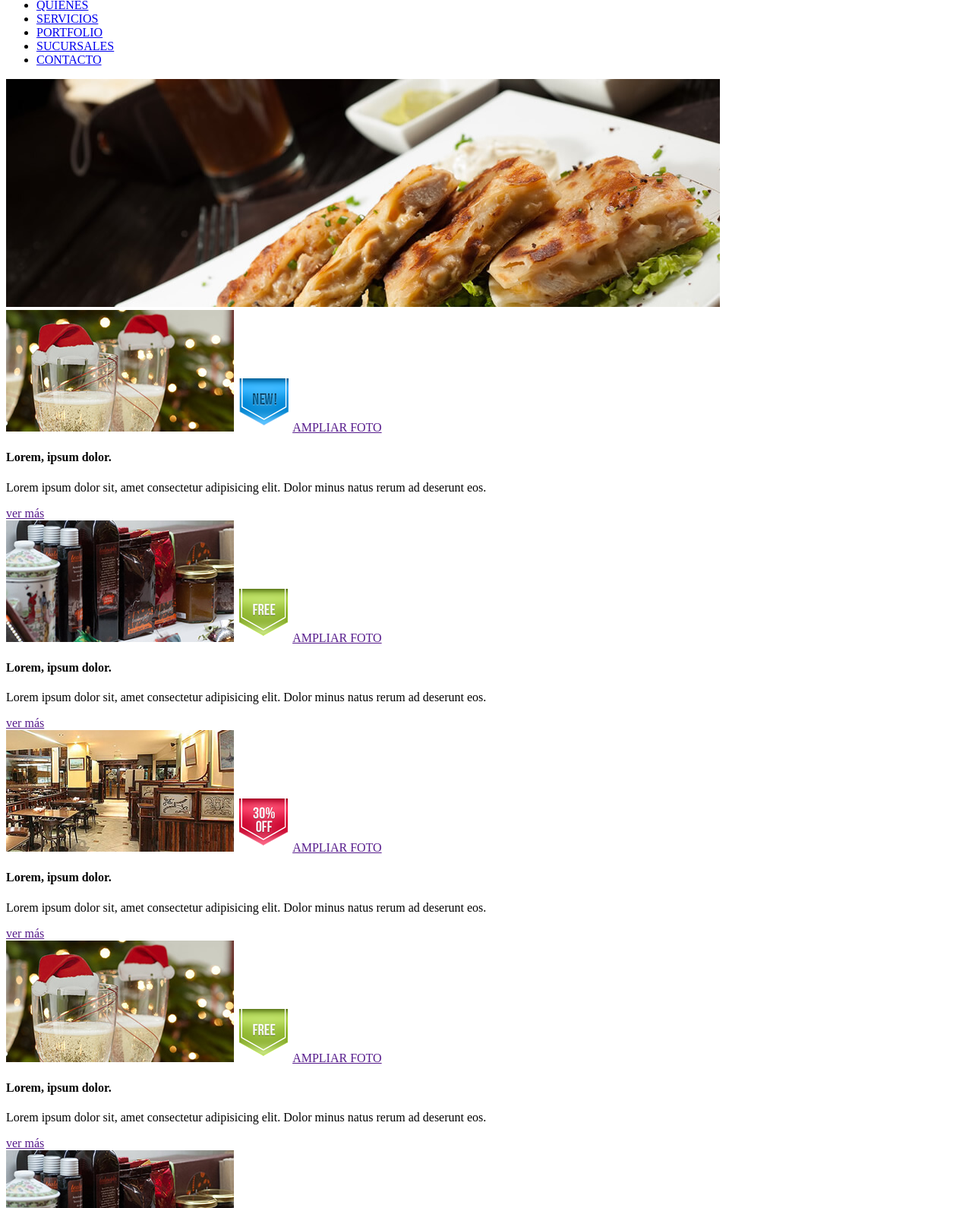
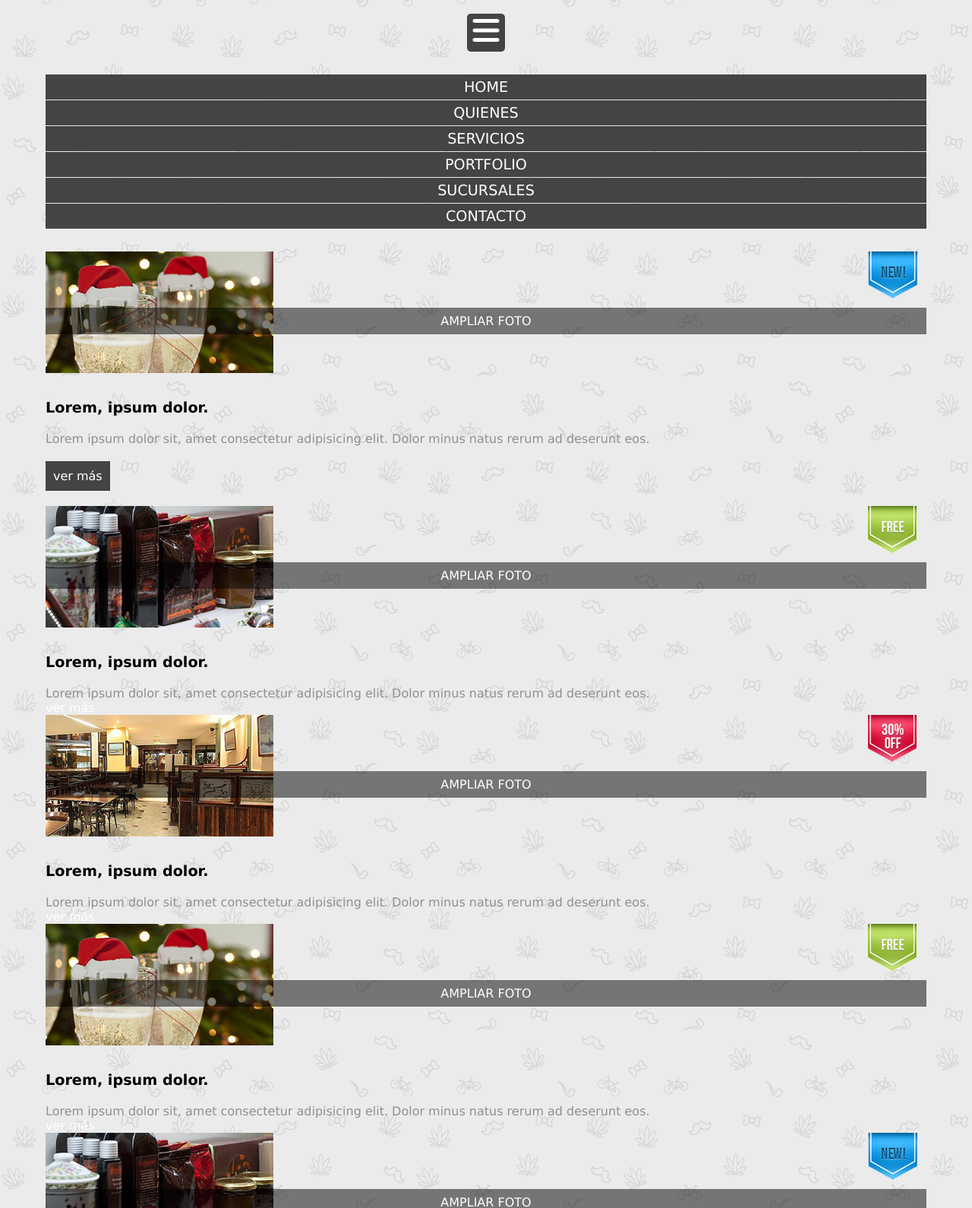
Before and after one commit to PabloMas060/kitchening, a website: page views/home.html in a window 1280 px wide. Shown: the part 206-1796 px from the top of the page at 76% size. Drawn offline with Linux system fonts and the light colour scheme.

Commit message:
Agrego css home

```diff
--- /dev/null
+++ b/public/css/general.css
@@ -0,0 +1,26 @@
+:root {
+    --colorRojo: #b81e14;
+    --colorGris: #92908b;
+    --colorGrisOscuro: #444444;
+}
+
+
+* {
+    box-sizing: border-box;
+    margin: 0 auto;
+    padding: 0;
+}
+
+body {
+    font-family: Verdana, Geneva, Tahoma, sans-serif;
+    max-width: 1180px;
+    background-image: url('/img/bg-body.png');
+    padding: 10px;
+}
+a {
+    text-decoration: none;
+    color: white;
+}
+li {
+    list-style: none;
+}
--- /dev/null
+++ b/public/css/home.css
@@ -0,0 +1,109 @@
+/* Header */
+.home__header {
+    text-align: center;
+}
+
+.home__header__img--logo {
+    margin: 0 auto 30px;
+    width: 180px;
+
+}
+
+.home__header__img--logo img {
+    width: 100%;
+    border-radius: 50%;
+    border: solid 2px var(--colorGris);
+}
+
+.home__header__a--bars {
+    background-color: var(--colorGrisOscuro);
+    margin: 0 auto 30px;
+    display: inline-block;
+    width: 50px;
+    height: 50px;
+    font-size: 2.5rem;
+    border-radius: 5px;
+}
+
+.home__header__nav--menu ul li {
+    background-color: var(--colorGrisOscuro);
+    width: 100%;
+    margin-bottom: 1px;
+    font-size: 1.2rem;
+    padding: 5px;
+}
+
+.home__header__nav--menu ul li:last-child {
+    margin-bottom: 0;
+}
+
+
+
+
+
+
+
+
+/* Main */
+
+.home__main__section--banner {
+    display: none;
+}
+
+.home__main__section--products {
+    margin-top: 30px;
+}
+
+.home__main__section__article--image--container {
+    position: relative;
+    margin-bottom: 30px;
+}
+
+.home__main__section__article--sticker {
+    position: absolute;
+    top: 0;
+    right: 10px;
+}
+
+.home__main__section__article--image--container a {
+    position: absolute;
+    top: 45%;
+    left: 0;
+  width: 100%;
+  text-align: center;
+  background-color: rgba(0, 0, 0, 0.5);
+  padding: 8px;
+}
+.home__main__section__article--title {
+    margin: 20px 0;
+    font-size: 1.2rem;
+}
+.home__main__section__article--description {
+    color: var(--colorGris);
+}
+.home__main__section__article--button {
+    display: inline-block;
+    padding: 10px;
+    margin: 20px 0;
+    background-color: var(--colorGrisOscuro);
+}
+
+
+
+
+
+
+/* Footer */
+
+.home__footer__nav--menu ul li {
+    background-color: var(--colorRojo);
+    width: 100%;
+    margin-bottom: 1px;
+    font-size: 1.2rem;
+    padding: 5px;
+    text-align: center;
+}
+
+.home__footer__nav--menu ul li:last-child {
+    margin-bottom: 0;
+}
--- a/public/css/styles.css
+++ b/public/css/styles.css
@@ -1,3 +1,2 @@
-* {
-    box-sizing: border-box;
-}
+@import '/css/general.css';
+@import '/css/home.css';
--- a/views/home.html
+++ b/views/home.html
@@ -8,10 +8,13 @@
     <script src="https://kit.fontawesome.com/6f4f4fce15.js" crossorigin="anonymous"></script>
     <title>Kitchening</title>
 </head>
-<header>
-    <div> <img src="/img/logo.jpg" alt="kitchening logo"></div>
-    <a href=""><i class="fa-solid fa-bars"></i></a>
-    <nav>
+
+
+<body class="home">
+    <header class="home__header">
+        <div class="home__header__img--logo"> <img src="/img/logo.jpg" alt="kitchening logo"></div>
+        <a class="home__header__a--bars" href=""><i class="fa-solid fa-bars"></i></a>
+        <nav class="home__header__nav--menu">
             <ul>
                 <li><a href="/">HOME</a></li>
                 <li><a href="/quienes">QUIENES</a></li>
@@ -22,77 +25,83 @@
             </ul>
         </nav>
     </header>
-
-<body>
-    <div>
+    <main class="home__main">
+        <div class="home__main__section--banner">
             <img src="/img/img-banner.jpg" alt="banner">
         </div>
-    <div>
-        <article>
-            <div>
-                <img src="/img/img-pdto-1.jpg" alt="">
-                <img src="/img/img-nuevo.png" alt="">
+        <div class="home__main__section--products">
+            <article class="home__main__section__article">
+                <div class="home__main__section__article--image--container">
+                    <img class="home__main__section__article--image" src="/img/img-pdto-1.jpg" alt="">
+                    <img class="home__main__section__article--sticker" src="/img/img-nuevo.png" alt="">
                     <a href="">AMPLIAR FOTO</a>
                 </div>
-            <h4>Lorem, ipsum dolor.</h4>
-            <p>Lorem ipsum dolor sit, amet consectetur adipisicing elit. Dolor minus natus rerum ad deserunt eos.</p>
+                <h4 class="home__main__section__article--title">Lorem, ipsum dolor.</h4>
+                <p class="home__main__section__article--description">Lorem ipsum dolor sit, amet consectetur adipisicing
+                    elit. Dolor minus natus rerum ad deserunt eos.</p>
+                <a class="home__main__section__article--button" href="">ver más</a>
+            </article>
+            <article class="home__main__section__article">
+                <div class="home__main__section__article--image--container"> <img
+                        class="home__main__section__article--image" src="/img/img-pdto-2.jpg" alt="">
+                    <img class="home__main__section__article--sticker" src="/img/img-gratis.png" alt="">
+                    <a href="">AMPLIAR FOTO</a>
+                </div>
+                <h4 class="home__main__section__article--title">Lorem, ipsum dolor.</h4>
+                <p class="home__main__section__article--description">Lorem ipsum dolor sit, amet consectetur adipisicing
+                    elit. Dolor minus natus rerum ad deserunt eos.</p>
                 <a href="">ver más</a>
             </article>
-        <article>
-            <div>
-                <img src="/img/img-pdto-2.jpg" alt="">
-                <img src="/img/img-gratis.png" alt="">
+            <article class="home__main__section__article">
+                <div class="home__main__section__article--image--container"> <img
+                        class="home__main__section__article--image" src="/img/img-pdto-3.jpg" alt="">
+                    <img class="home__main__section__article--sticker" src="/img/img-descuento.png" alt="">
                     <a href="">AMPLIAR FOTO</a>
                 </div>
-            <h4>Lorem, ipsum dolor.</h4>
-            <p>Lorem ipsum dolor sit, amet consectetur adipisicing elit. Dolor minus natus rerum ad deserunt eos.</p>
+                <h4 class="home__main__section__article--title">Lorem, ipsum dolor.</h4>
+                <p class="home__main__section__article--description">Lorem ipsum dolor sit, amet consectetur adipisicing
+                    elit. Dolor minus natus rerum ad deserunt eos.</p>
                 <a href="">ver más</a>
             </article>
-        <article>
-            <div>
-                <img src="/img/img-pdto-3.jpg" alt="">
-                <img src="/img/img-descuento.png" alt="">
+            <article class="home__main__section__article">
+                <div class="home__main__section__article--image--container">
+                    <img class="home__main__section__article--image" src="/img/img-pdto-1.jpg" alt="">
+                    <img class="home__main__section__article--sticker" src="/img/img-gratis.png" alt="">
                     <a href="">AMPLIAR FOTO</a>
                 </div>
-            <h4>Lorem, ipsum dolor.</h4>
-            <p>Lorem ipsum dolor sit, amet consectetur adipisicing elit. Dolor minus natus rerum ad deserunt eos.</p>
+                <h4 class="home__main__section__article--title">Lorem, ipsum dolor.</h4>
+                <p class="home__main__section__article--description">Lorem ipsum dolor sit, amet consectetur adipisicing
+                    elit. Dolor minus natus rerum ad deserunt eos.</p>
                 <a href="">ver más</a>
             </article>
-        <article>
-            <div>
-                <img src="/img/img-pdto-1.jpg" alt="">
-                <img src="/img/img-gratis.png" alt="">
+            <article class="home__main__section__article">
+                <div class="home__main__section__article--image--container"> <img
+                        class="home__main__section__article--image" src="/img/img-pdto-2.jpg" alt="">
+                    <img class="home__main__section__article--sticker" src="/img/img-nuevo.png" alt="">
                     <a href="">AMPLIAR FOTO</a>
                 </div>
-            <h4>Lorem, ipsum dolor.</h4>
-            <p>Lorem ipsum dolor sit, amet consectetur adipisicing elit. Dolor minus natus rerum ad deserunt eos.</p>
+                <h4 class="home__main__section__article--title">Lorem, ipsum dolor.</h4>
+                <p class="home__main__section__article--description">Lorem ipsum dolor sit, amet consectetur adipisicing
+                    elit. Dolor minus natus rerum ad deserunt eos.</p>
                 <a href="">ver más</a>
             </article>
-        <article>
-            <div>
-                <img src="/img/img-pdto-2.jpg" alt="">
-                <img src="/img/img-nuevo.png" alt="">
+            <article class="home__main__section__article">
+                <div class="home__main__section__article--image--container"> <img
+                        class="home__main__section__article--image" src="/img/img-pdto-3.jpg" alt="">
+                    <img class="home__main__section__article--sticker" src="/img/img-descuento.png" alt="">
                     <a href="">AMPLIAR FOTO</a>
                 </div>
-            <h4>Lorem, ipsum dolor.</h4>
-            <p>Lorem ipsum dolor sit, amet consectetur adipisicing elit. Dolor minus natus rerum ad deserunt eos.</p>
-            <a href="">ver más</a>
-        </article>
-        <article>
-            <div>
-                <img src="/img/img-pdto-3.jpg" alt="">
-                <img src="/img/img-descuento.png" alt="">
-                <a href="">AMPLIAR FOTO</a>
-            </div>
-            <h4>Lorem, ipsum dolor.</h4>
-            <p>Lorem ipsum dolor sit, amet consectetur adipisicing elit. Dolor minus natus rerum ad deserunt eos.</p>
+                <h4 class="home__main__section__article--title">Lorem, ipsum dolor.</h4>
+                <p class="home__main__section__article--description">Lorem ipsum dolor sit, amet consectetur adipisicing
+                    elit. Dolor minus natus rerum ad deserunt eos.</p>
                 <a href="">ver más</a>
             </article>
         </div>
+    </main>
 </body>
-<footer>
+<footer class="home__footer">
     <div>
-        <nav>
+        <nav class="home__footer__nav--menu">
             <ul>
                 <li><a href="/">HOME</a></li>
                 <li><a href="/quienes">QUIENES</a></li>
```
Lines whose indentation alone changed are shown as unchanged.
